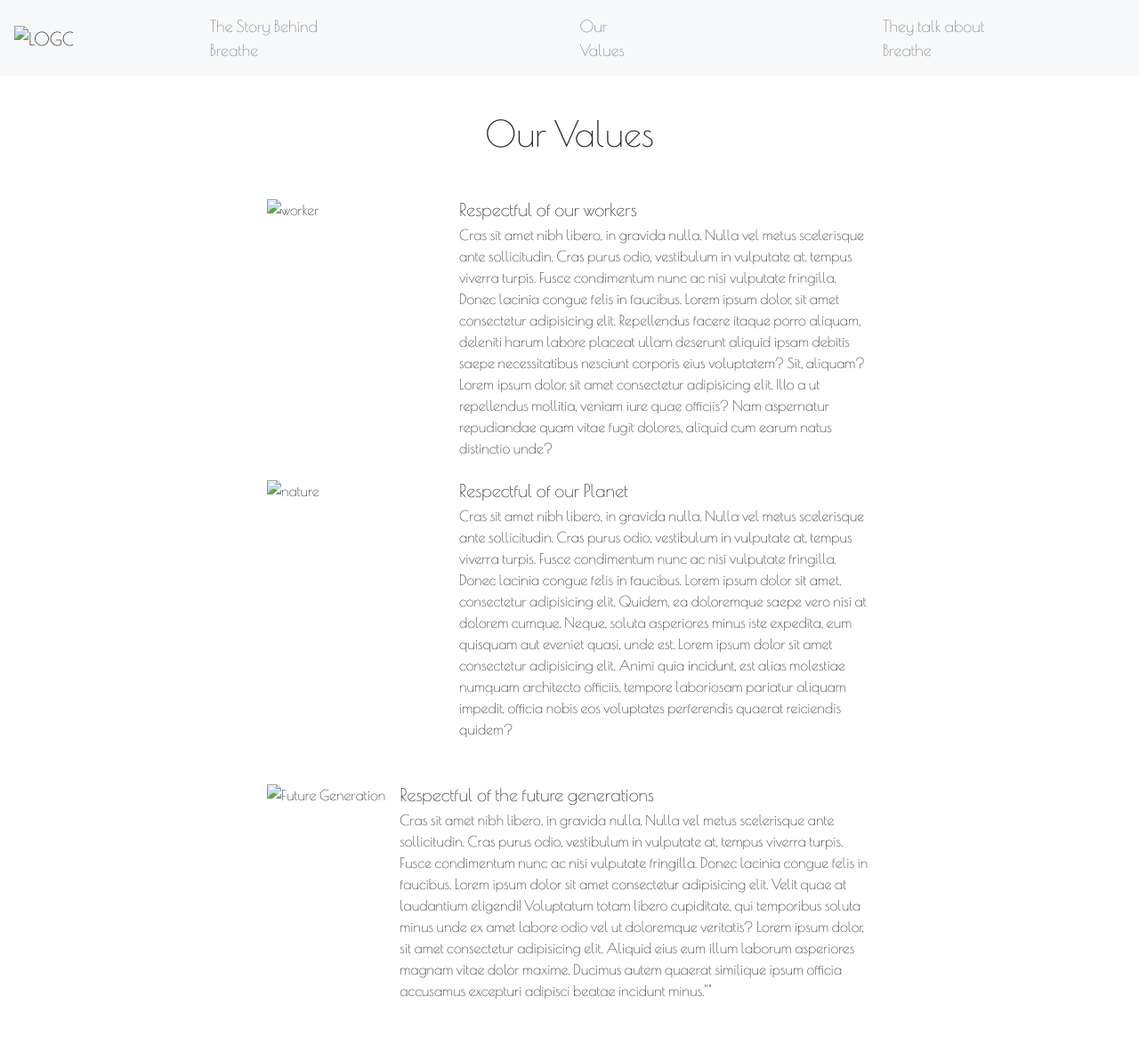
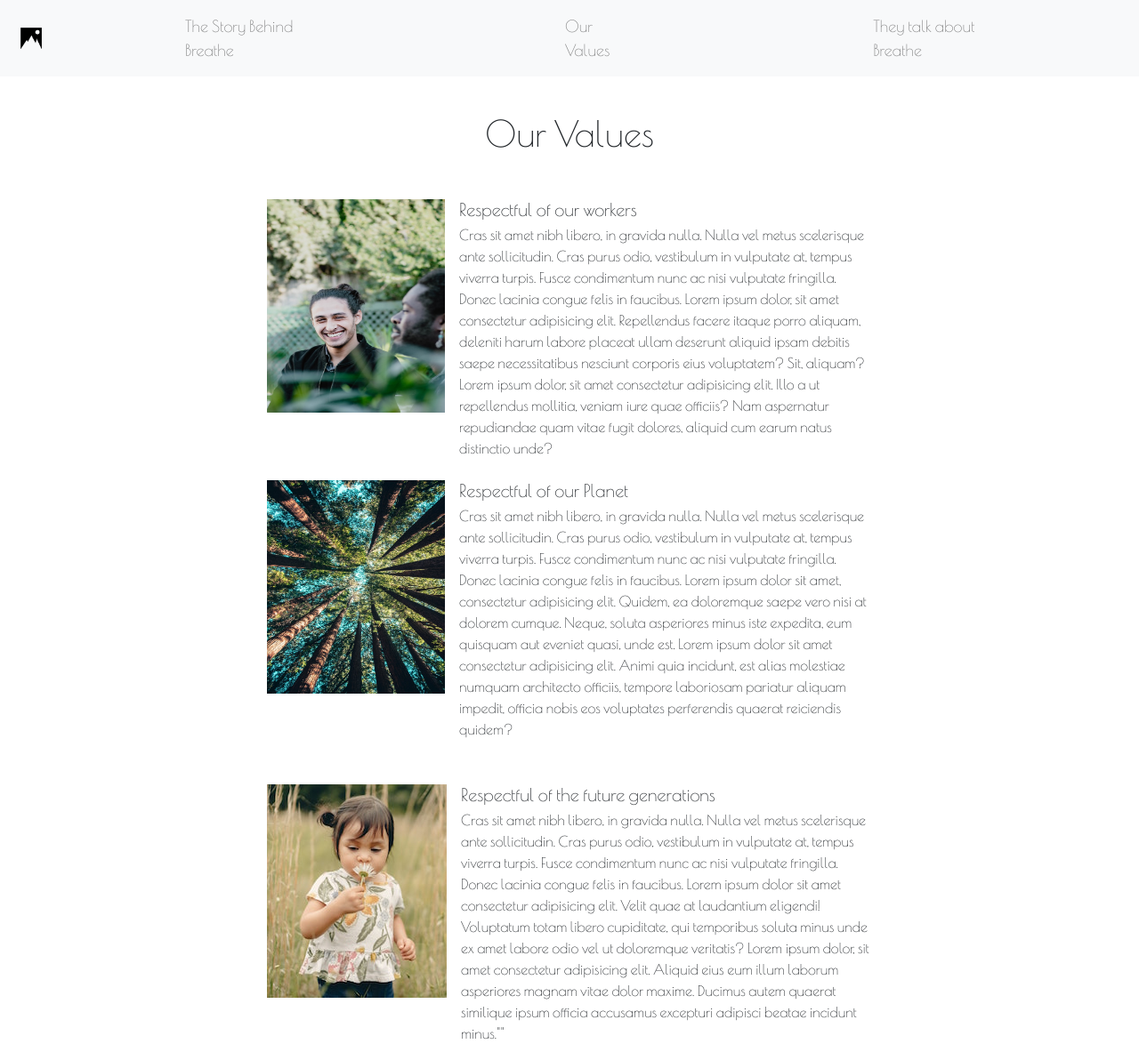
Before and after one commit to StephanieHarston/StephanieHarston.github.io, a plain HTML site: page ourvalues.html in a window 1280 px wide. Shown: the whole page at 89% size. Before the commit the page ends 1126 px from the top, so only its background shows below. Drawn offline with nearby package versions, Linux system fonts and the light colour scheme.

Commit message:
Update ourvalues.html

```diff
--- a/ourvalues.html
+++ b/ourvalues.html
@@ -13,7 +13,7 @@
 
 <body>
   <nav class="navbar navbar-expand-lg navbar-light bg-light">
-    <a class="navbar-brand" href="index.html"> <img src="Breath/style/logo-black.png" alt="LOGO" width="38"
+    <a class="navbar-brand" href="index.html"> <img src="logo-black.png" alt="LOGO" width="38"
         height="38"></a>
     <button class="navbar-toggler" type="button" data-toggle="collapse" data-target="#navbarNav"
       aria-controls="navbarNav" aria-expanded="false" aria-label="Toggle navigation">
@@ -40,7 +40,7 @@
 
   <ul class="list-unstyled">
     <li class="media">
-      <img src="./Breath/style/worker.jpeg" width="200px" height="240px" class="mr-3" alt="worker">
+      <img src="worker.jpeg" width="200px" height="240px" class="mr-3" alt="worker">
       <div class="media-body">
         <h5 class="mt-0 mb-1">Respectful of our workers</h5>
         <div class="description">Cras sit amet nibh libero, in gravida nulla. Nulla vel metus scelerisque ante
@@ -55,7 +55,7 @@
       </div>
     </li>
     <li class="media my-4">
-      <img src="./Breath/style/nature.jpeg" width="200px" height="240px" class="mr-3" alt="nature">
+      <img src="nature.jpeg" width="200px" height="240px" class="mr-3" alt="nature">
       <div class="media-body">
         <h5 class="mt-0 mb-1">Respectful of our Planet</h5>
         <div class="description">Cras sit amet nibh libero, in gravida nulla. Nulla vel metus scelerisque ante
@@ -70,7 +70,7 @@
       </div>
     </li>
     <li class="media">
-      <img src="./Breath/style/Kid.jpeg" class="mr-3" alt="Future Generation">
+      <img src="Kid.jpeg" class="mr-3" alt="Future Generation">
       <div class="media-body">
         <h5 class="mt-0 mb-1">Respectful of the future generations</h5>
         <div class="description">Cras sit amet nibh libero, in gravida nulla. Nulla vel metus scelerisque ante
```
